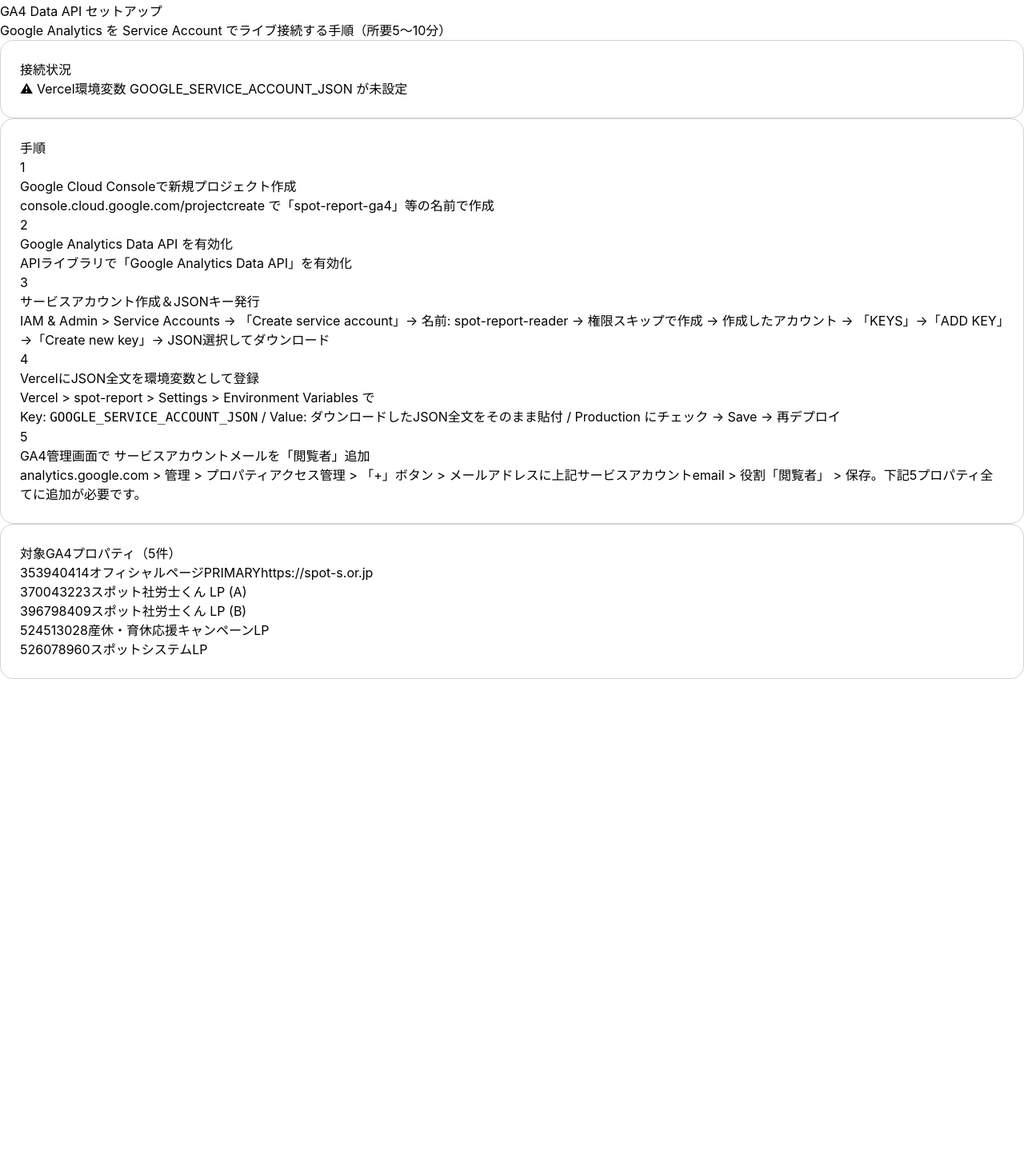
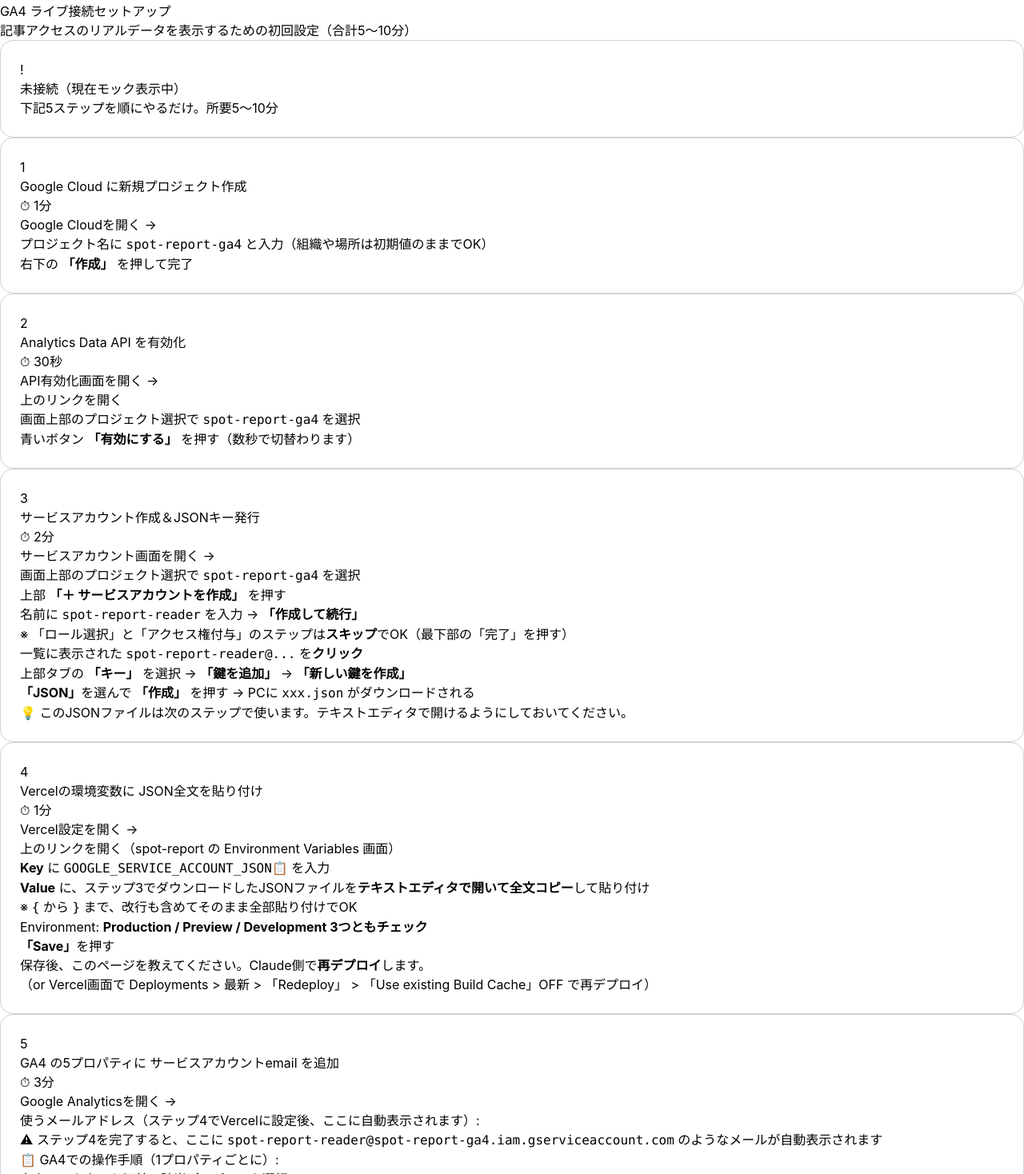
Before and after one commit to jamworksfujiki-jpg/spot-report, a Next.js app: page /setup in a window 1280 px wide. Shown: the part 22-1490 px from the top of the page at 80% size. Before the commit the page ends 871 px from the top, so only its background shows below. Built offline with nearby package versions, Linux system fonts and the light colour scheme.

Commit message:
feat: setup page をステップごとに視覚化（各ステップにボタン・所要時間・操作手順付き）

```diff
--- a/src/app/setup/page.tsx
+++ b/src/app/setup/page.tsx
@@ -10,18 +10,19 @@
 
 export default function SetupPage() {
   const [status, setStatus] = useState<StatusRes | null>(null);
-  const [copied, setCopied] = useState(false);
+  const [copiedEmail, setCopiedEmail] = useState(false);
 
   useEffect(() => {
     fetch("/api/ga4/status").then((r) => r.json()).then(setStatus);
   }, []);
 
   const email = status?.serviceAccountEmail;
+  const configured = status?.configured ?? false;
 
-  const copy = (v: string) => {
+  const copy = (v: string, setFn: (b: boolean) => void) => {
     navigator.clipboard.writeText(v).then(() => {
-      setCopied(true);
-      setTimeout(() => setCopied(false), 1500);
+      setFn(true);
+      setTimeout(() => setFn(false), 1500);
     });
   };
 
@@ -29,111 +30,235 @@
     <div className="max-w-[900px] mx-auto px-6 py-8">
       <header className="mb-8">
         <a href="/" className="text-[13px] text-[#0071E3] hover:underline">← ダッシュボードに戻る</a>
-        <h1 className="mt-2 text-[32px] font-semibold tracking-tight text-[#1D1D1F]">GA4 Data API セットアップ</h1>
-        <p className="mt-1 text-[14px] text-[#6E6E73]">Google Analytics を Service Account でライブ接続する手順（所要5〜10分）</p>
+        <h1 className="mt-2 text-[32px] font-semibold tracking-tight text-[#1D1D1F]">GA4 ライブ接続セットアップ</h1>
+        <p className="mt-1 text-[14px] text-[#6E6E73]">記事アクセスのリアルデータを表示するための初回設定（合計5〜10分）</p>
       </header>
 
-      <section className="card mb-6">
-        <h2 className="text-[17px] font-semibold text-[#1D1D1F] mb-3">接続状況</h2>
-        {!status ? (
-          <p className="text-[13px] text-[#6E6E73]">読み込み中...</p>
-        ) : status.configured ? (
-          <div className="space-y-2">
-            <span className="inline-flex items-center gap-1.5 px-3 py-1 text-[12px] font-medium rounded-full bg-[#E5F7EB] text-[#0F7B32] border border-[#A8E5BD]">
-              ✓ Vercelに GOOGLE_SERVICE_ACCOUNT_JSON 設定済み
-            </span>
-            {email && (
-              <div className="flex items-center gap-2 mt-3">
-                <code className="flex-1 px-3 py-2 bg-[#F5F5F7] rounded-lg text-[13px] font-mono text-[#1D1D1F] break-all">{email}</code>
-                <button
-                  onClick={() => copy(email)}
-                  className="px-3 py-2 text-[12px] font-medium rounded-lg bg-[#0071E3] text-white hover:bg-[#0051A3] min-h-[44px]"
-                >
-                  {copied ? "✓ コピー" : "コピー"}
-                </button>
-              </div>
+      {/* Progress banner */}
+      <section className={`card mb-6 ${configured ? "bg-[#E5F7EB]" : "bg-[#FFF8E5]"} border-2 ${configured ? "border-[#A8E5BD]" : "border-[#FFD599]"}`}>
+        <div className="flex items-center gap-4">
+          <div className={`w-12 h-12 rounded-full flex items-center justify-center text-2xl ${configured ? "bg-[#30D158] text-white" : "bg-[#FF9F0A] text-white"}`}>
+            {configured ? "✓" : "!"}
+          </div>
+          <div className="flex-1">
+            {!status ? (
+              <p className="text-[14px] text-[#6E6E73]">読み込み中...</p>
+            ) : configured ? (
+              <>
+                <p className="text-[15px] font-semibold text-[#0F7B32]">Vercelに設定済み</p>
+                <p className="text-[12px] text-[#1D1D1F] mt-0.5">あとは <b>ステップ5</b>（GA4プロパティへの閲覧者追加）だけです</p>
+              </>
+            ) : (
+              <>
+                <p className="text-[15px] font-semibold text-[#B25A00]">未接続（現在モック表示中）</p>
+                <p className="text-[12px] text-[#1D1D1F] mt-0.5">下記5ステップを順にやるだけ。所要5〜10分</p>
+              </>
             )}
-            <p className="text-[12px] text-[#6E6E73] mt-2">
-              ↑ このサービスアカウントのメールアドレスを下記5プロパティの「閲覧者」として追加してください。
-            </p>
           </div>
-        ) : (
-          <span className="inline-flex items-center gap-1.5 px-3 py-1 text-[12px] font-medium rounded-full bg-[#FFF4E5] text-[#B25A00] border border-[#FFD599]">
-            ⚠ Vercel環境変数 GOOGLE_SERVICE_ACCOUNT_JSON が未設定
-          </span>
-        )}
+        </div>
       </section>
 
-      <section className="card mb-6">
-        <h2 className="text-[17px] font-semibold text-[#1D1D1F] mb-3">手順</h2>
-        <ol className="space-y-4 text-[14px] text-[#1D1D1F]">
-          <li className="flex gap-3">
-            <span className="shrink-0 w-7 h-7 rounded-full bg-[#0071E3] text-white flex items-center justify-center text-[13px] font-semibold">1</span>
-            <div>
-              <p className="font-medium">Google Cloud Consoleで新規プロジェクト作成</p>
-              <p className="text-[12px] text-[#6E6E73] mt-1">
-                <a href="https://console.cloud.google.com/projectcreate" target="_blank" rel="noopener" className="text-[#0071E3] hover:underline">console.cloud.google.com/projectcreate</a> で「spot-report-ga4」等の名前で作成
-              </p>
-            </div>
+      {/* Step 1 */}
+      <StepCard
+        num={1}
+        title="Google Cloud に新規プロジェクト作成"
+        time="1分"
+        action={{ url: "https://console.cloud.google.com/projectcreate", label: "Google Cloudを開く" }}
+      >
+        <ol className="text-[13px] text-[#1D1D1F] space-y-1.5 list-decimal list-inside">
+          <li>プロジェクト名に <Code>spot-report-ga4</Code> と入力（組織や場所は初期値のままでOK）</li>
+          <li>右下の <b>「作成」</b> を押して完了</li>
+        </ol>
+      </StepCard>
+
+      {/* Step 2 */}
+      <StepCard
+        num={2}
+        title="Analytics Data API を有効化"
+        time="30秒"
+        action={{ url: "https://console.cloud.google.com/apis/library/analyticsdata.googleapis.com", label: "API有効化画面を開く" }}
+      >
+        <ol className="text-[13px] text-[#1D1D1F] space-y-1.5 list-decimal list-inside">
+          <li>上のリンクを開く</li>
+          <li>画面上部のプロジェクト選択で <Code>spot-report-ga4</Code> を選択</li>
+          <li>青いボタン <b>「有効にする」</b> を押す（数秒で切替わります）</li>
+        </ol>
+      </StepCard>
+
+      {/* Step 3 */}
+      <StepCard
+        num={3}
+        title="サービスアカウント作成＆JSONキー発行"
+        time="2分"
+        action={{ url: "https://console.cloud.google.com/iam-admin/serviceaccounts", label: "サービスアカウント画面を開く" }}
+      >
+        <ol className="text-[13px] text-[#1D1D1F] space-y-2 list-decimal list-inside">
+          <li>画面上部のプロジェクト選択で <Code>spot-report-ga4</Code> を選択</li>
+          <li>上部 <b>「＋ サービスアカウントを作成」</b> を押す</li>
+          <li>
+            名前に <Code>spot-report-reader</Code> を入力 → <b>「作成して続行」</b>
+            <p className="text-[11px] text-[#6E6E73] mt-0.5 ml-5">※ 「ロール選択」と「アクセス権付与」のステップは<b>スキップ</b>でOK（最下部の「完了」を押す）</p>
           </li>
-          <li className="flex gap-3">
-            <span className="shrink-0 w-7 h-7 rounded-full bg-[#0071E3] text-white flex items-center justify-center text-[13px] font-semibold">2</span>
-            <div>
-              <p className="font-medium">Google Analytics Data API を有効化</p>
-              <p className="text-[12px] text-[#6E6E73] mt-1">
-                <a href="https://console.cloud.google.com/apis/library/analyticsdata.googleapis.com" target="_blank" rel="noopener" className="text-[#0071E3] hover:underline">APIライブラリで「Google Analytics Data API」</a>を有効化
-              </p>
-            </div>
+          <li>
+            一覧に表示された <Code>spot-report-reader@...</Code> を<b>クリック</b>
           </li>
-          <li className="flex gap-3">
-            <span className="shrink-0 w-7 h-7 rounded-full bg-[#0071E3] text-white flex items-center justify-center text-[13px] font-semibold">3</span>
-            <div>
-              <p className="font-medium">サービスアカウント作成＆JSONキー発行</p>
-              <p className="text-[12px] text-[#6E6E73] mt-1">
-                IAM &amp; Admin &gt; <a href="https://console.cloud.google.com/iam-admin/serviceaccounts" target="_blank" rel="noopener" className="text-[#0071E3] hover:underline">Service Accounts</a> → 「Create service account」→ 名前: spot-report-reader → 権限スキップで作成 → 作成したアカウント → 「KEYS」→「ADD KEY」→「Create new key」→ JSON選択してダウンロード
-              </p>
-            </div>
+          <li>上部タブの <b>「キー」</b> を選択 → <b>「鍵を追加」</b> → <b>「新しい鍵を作成」</b></li>
+          <li><b>「JSON」</b>を選んで <b>「作成」</b> を押す → PCに <Code>xxx.json</Code> がダウンロードされる</li>
+        </ol>
+        <div className="mt-3 px-3 py-2 bg-[#FFF4E5] border border-[#FFD599] rounded-lg text-[12px] text-[#1D1D1F]">
+          💡 このJSONファイルは次のステップで使います。テキストエディタで開けるようにしておいてください。
+        </div>
+      </StepCard>
+
+      {/* Step 4 */}
+      <StepCard
+        num={4}
+        title="Vercelの環境変数に JSON全文を貼り付け"
+        time="1分"
+        action={{ url: "https://vercel.com/e-gov-spotportal/spot-report/settings/environment-variables", label: "Vercel設定を開く" }}
+      >
+        <ol className="text-[13px] text-[#1D1D1F] space-y-2 list-decimal list-inside">
+          <li>上のリンクを開く（spot-report の Environment Variables 画面）</li>
+          <li>
+            <b>Key</b> に <KeyCopy value="GOOGLE_SERVICE_ACCOUNT_JSON" label="キー名をコピー" /> を入力
           </li>
-          <li className="flex gap-3">
-            <span className="shrink-0 w-7 h-7 rounded-full bg-[#0071E3] text-white flex items-center justify-center text-[13px] font-semibold">4</span>
-            <div>
-              <p className="font-medium">VercelにJSON全文を環境変数として登録</p>
-              <p className="text-[12px] text-[#6E6E73] mt-1">
-                Vercel &gt; spot-report &gt; Settings &gt; Environment Variables で<br />
-                Key: <code className="bg-[#F5F5F7] px-1.5 py-0.5 rounded text-[11px]">GOOGLE_SERVICE_ACCOUNT_JSON</code> / Value: ダウンロードしたJSON全文をそのまま貼付 / Production にチェック → Save → 再デプロイ
-              </p>
-            </div>
+          <li>
+            <b>Value</b> に、ステップ3でダウンロードしたJSONファイルを<b>テキストエディタで開いて全文コピー</b>して貼り付け
+            <p className="text-[11px] text-[#6E6E73] mt-0.5 ml-5">※ <Code>{"{"}</Code> から <Code>{"}"}</Code> まで、改行も含めてそのまま全部貼り付けでOK</p>
           </li>
-          <li className="flex gap-3">
-            <span className="shrink-0 w-7 h-7 rounded-full bg-[#0071E3] text-white flex items-center justify-center text-[13px] font-semibold">5</span>
-            <div>
-              <p className="font-medium">GA4管理画面で サービスアカウントメールを「閲覧者」追加</p>
-              <p className="text-[12px] text-[#6E6E73] mt-1">
-                <a href="https://analytics.google.com" target="_blank" rel="noopener" className="text-[#0071E3] hover:underline">analytics.google.com</a> &gt; 管理 &gt; プロパティアクセス管理 &gt; 「+」ボタン &gt; メールアドレスに上記サービスアカウントemail &gt; 役割「閲覧者」 &gt; 保存。
-                <span className="font-semibold text-[#B25A00]">下記5プロパティ全てに追加が必要です。</span>
-              </p>
-            </div>
+          <li>Environment: <b>Production / Preview / Development 3つともチェック</b></li>
+          <li><b>「Save」</b>を押す</li>
+          <li>
+            保存後、このページを教えてください。Claude側で<b>再デプロイ</b>します。
+            <p className="text-[11px] text-[#6E6E73] mt-0.5 ml-5">（or Vercel画面で Deployments &gt; 最新 &gt; 「Redeploy」 &gt; 「Use existing Build Cache」OFF で再デプロイ）</p>
           </li>
         </ol>
-      </section>
+      </StepCard>
 
-      <section className="card">
-        <h2 className="text-[17px] font-semibold text-[#1D1D1F] mb-3">対象GA4プロパティ（{status?.properties.length ?? 5}件）</h2>
-        <div className="space-y-2">
-          {(status?.properties ?? []).map((p) => (
-            <div key={p.id} className="flex items-center gap-3 py-2 border-b border-[#F0F0F0] last:border-0">
-              <span className="font-mono text-[12px] text-[#6E6E73] w-28 shrink-0">{p.id}</span>
-              <span className="text-[13px] text-[#1D1D1F] flex-1">{p.name}</span>
+      {/* Step 5 */}
+      <StepCard
+        num={5}
+        title="GA4 の5プロパティに サービスアカウントemail を追加"
+        time="3分"
+        action={{ url: "https://analytics.google.com", label: "Google Analyticsを開く" }}
+      >
+        <div className="mb-3">
+          <p className="text-[13px] text-[#1D1D1F] mb-2">使うメールアドレス（ステップ4でVercelに設定後、ここに自動表示されます）:</p>
+          {email ? (
+            <div className="flex items-center gap-2">
+              <code className="flex-1 px-3 py-2.5 bg-[#F5F5F7] rounded-lg text-[13px] font-mono text-[#1D1D1F] break-all">{email}</code>
+              <button
+                onClick={() => copy(email, setCopiedEmail)}
+                className="shrink-0 px-4 py-2.5 text-[12px] font-semibold rounded-lg bg-[#0071E3] text-white hover:bg-[#0051A3] min-h-[44px]"
+              >
+                {copiedEmail ? "✓ コピー済" : "📋 コピー"}
+              </button>
+            </div>
+          ) : (
+            <div className="px-3 py-2.5 bg-[#FFF4E5] border border-[#FFD599] rounded-lg text-[12px] text-[#B25A00]">
+              ⚠ ステップ4を完了すると、ここに <Code>spot-report-reader@spot-report-ga4.iam.gserviceaccount.com</Code> のようなメールが自動表示されます
+            </div>
+          )}
+        </div>
+
+        <div className="px-3 py-2 bg-[#F5F5F7] rounded-lg mb-3">
+          <p className="text-[12px] font-semibold text-[#1D1D1F]">📋 GA4での操作手順（1プロパティごとに）:</p>
+          <ol className="text-[12px] text-[#1D1D1F] space-y-1 list-decimal list-inside mt-1.5">
+            <li>右上のアカウント切替で該当プロパティを選択</li>
+            <li>左下の<b>歯車アイコン（管理）</b>をクリック</li>
+            <li>プロパティ列の<b>「プロパティのアクセス管理」</b>をクリック</li>
+            <li>右上の <b>「+」→「ユーザーを追加」</b></li>
+            <li>メールアドレス欄にコピーしたメールを貼付 → 役割 <b>「閲覧者」</b>選択 → <b>「追加」</b></li>
+          </ol>
+        </div>
+
+        <p className="text-[12px] font-semibold text-[#B25A00] mb-2">⚠ 下記5プロパティ<b>全て</b>に同じメールを追加してください:</p>
+        <div className="space-y-1.5">
+          {(status?.properties ?? []).map((p, i) => (
+            <div key={p.id} className="flex items-center gap-2 px-3 py-2 bg-[#FAFAFA] rounded-lg border border-[#F0F0F0]">
+              <span className="w-6 h-6 rounded-full bg-[#1D1D1F] text-white text-[11px] font-semibold flex items-center justify-center">{i + 1}</span>
+              <span className="font-mono text-[11px] text-[#6E6E73] w-24 shrink-0">{p.id}</span>
+              <span className="text-[12px] text-[#1D1D1F] flex-1">{p.name}</span>
               {p.primary && (
-                <span className="px-2 py-0.5 text-[10px] font-semibold rounded-full bg-[#E5F7EB] text-[#0F7B32]">PRIMARY</span>
-              )}
-              {p.siteUrl && (
-                <a href={p.siteUrl} target="_blank" rel="noopener" className="text-[11px] text-[#0071E3] hover:underline">{p.siteUrl}</a>
+                <span className="px-2 py-0.5 text-[10px] font-semibold rounded-full bg-[#0071E3] text-white">最重要</span>
               )}
             </div>
           ))}
         </div>
+      </StepCard>
+
+      {/* Done */}
+      <section className="card mt-6 bg-gradient-to-br from-[#E0F1FF] to-[#EEF8FF] border-2 border-[#A8D4F5]">
+        <h2 className="text-[17px] font-semibold text-[#1D1D1F] mb-2">🎉 ステップ5まで終わったら</h2>
+        <p className="text-[13px] text-[#1D1D1F]">
+          <a href="/" className="text-[#0071E3] font-semibold hover:underline">ダッシュボード</a>の<b>「記事アクセス」</b>タブを開くと、バッジが <span className="px-2 py-0.5 bg-[#E5F7EB] text-[#0F7B32] rounded-full text-[11px] font-semibold">✓ GA4 Data API ライブ接続中</span> に変わり、リアルデータが表示されます。
+        </p>
+        <p className="text-[12px] text-[#6E6E73] mt-2">
+          ※ 反映されない場合はVercelで「Redeploy」を実行してください（環境変数変更後は再デプロイが必要）
+        </p>
       </section>
     </div>
   );
 }
+
+function StepCard({
+  num, title, time, action, children,
+}: {
+  num: number;
+  title: string;
+  time: string;
+  action?: { url: string; label: string };
+  children: React.ReactNode;
+}) {
+  return (
+    <section className="card mb-4">
+      <div className="flex items-start gap-4 mb-4">
+        <div className="shrink-0 w-10 h-10 rounded-full bg-[#0071E3] text-white flex items-center justify-center text-[16px] font-semibold">
+          {num}
+        </div>
+        <div className="flex-1">
+          <div className="flex items-baseline justify-between gap-2 flex-wrap">
+            <h2 className="text-[18px] font-semibold text-[#1D1D1F]">{title}</h2>
+            <span className="text-[11px] text-[#6E6E73] bg-[#F5F5F7] px-2 py-0.5 rounded-full">⏱ {time}</span>
+          </div>
+          {action && (
+            <a
+              href={action.url}
+              target="_blank"
+              rel="noopener"
+              className="inline-flex items-center gap-1.5 mt-2 px-4 py-2 text-[13px] font-semibold rounded-full bg-[#1D1D1F] text-white hover:bg-[#000] min-h-[40px]"
+            >
+              {action.label} →
+            </a>
+          )}
+        </div>
+      </div>
+      <div className="ml-14">{children}</div>
+    </section>
+  );
+}
+
+function Code({ children }: { children: React.ReactNode }) {
+  return <code className="bg-[#F5F5F7] px-1.5 py-0.5 rounded text-[11.5px] font-mono text-[#1D1D1F]">{children}</code>;
+}
+
+function KeyCopy({ value, label }: { value: string; label: string }) {
+  const [copied, setCopied] = useState(false);
+  return (
+    <span className="inline-flex items-center gap-1.5">
+      <code className="bg-[#F5F5F7] px-1.5 py-0.5 rounded text-[11.5px] font-mono text-[#1D1D1F]">{value}</code>
+      <button
+        onClick={() => {
+          navigator.clipboard.writeText(value).then(() => {
+            setCopied(true);
+            setTimeout(() => setCopied(false), 1200);
+          });
+        }}
+        className="text-[10px] px-1.5 py-0.5 rounded bg-[#0071E3] text-white hover:bg-[#0051A3]"
+        aria-label={label}
+      >
+        {copied ? "✓" : "📋"}
+      </button>
+    </span>
+  );
+}
```
